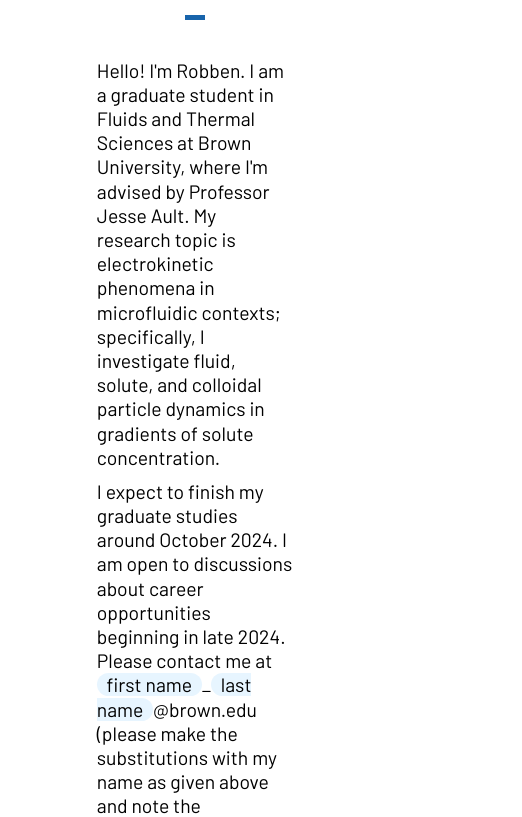
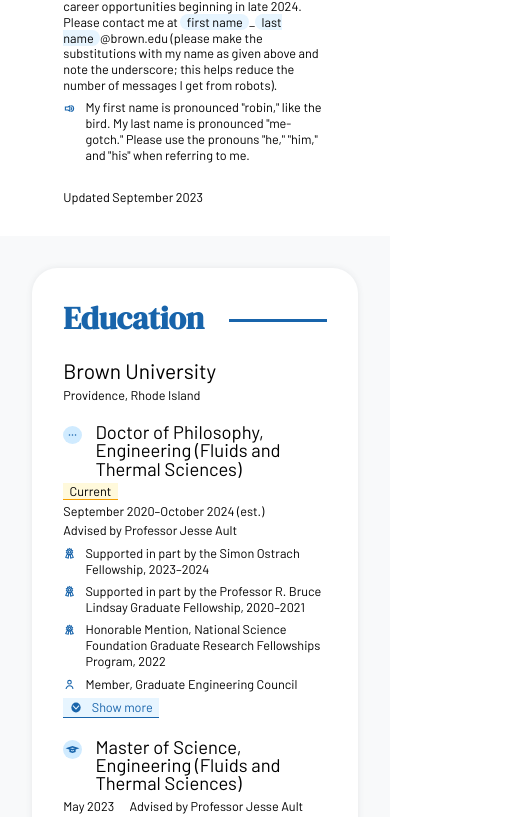
Before and after one commit to robbenmigacz/robbenmigacz.github.io, a plain HTML site: page index.html in a window 390 px wide. Shown: the part 498-1315 px from the top of the page, 522 px wide, since content can reach past the window. Drawn offline with Linux system fonts and the light colour scheme.

Commit message:
Add better styles for mobile

```diff
--- a/static/style.css
+++ b/static/style.css
@@ -2,7 +2,13 @@
   margin: 0;
   padding: 0;
   font-family: "Barlow", sans-serif;
-  font-size: 1.1em;
+  font-size: 1.5vmax;
+}
+
+@media (min-width: 1000px) {
+  html, body {
+    font-size: 1em;
+  }
 }
 
 a:link {
@@ -135,9 +141,8 @@
 }
 
 .current {
-  border: 0.1em solid #f59f00;
+  border-bottom: 0.1em solid #f59f00;
   background-color: #fff9db;
-  border-radius: 1em;
   padding: 0 0.5em;
 }
 
@@ -146,10 +151,10 @@
   margin: 0.5em 0 0 0;
   font-size: 1em;
   font-family: inherit;
-  color: #000000;
-  background: none;
-  border: 0.1em solid #000000;
-  border-radius: 1em;
+  color: #1864ab;
+  background: #e7f5ff;
+  border: none;
+  border-bottom: 0.1em solid #1864ab;
 }
 
 .collapse-inner {
```
